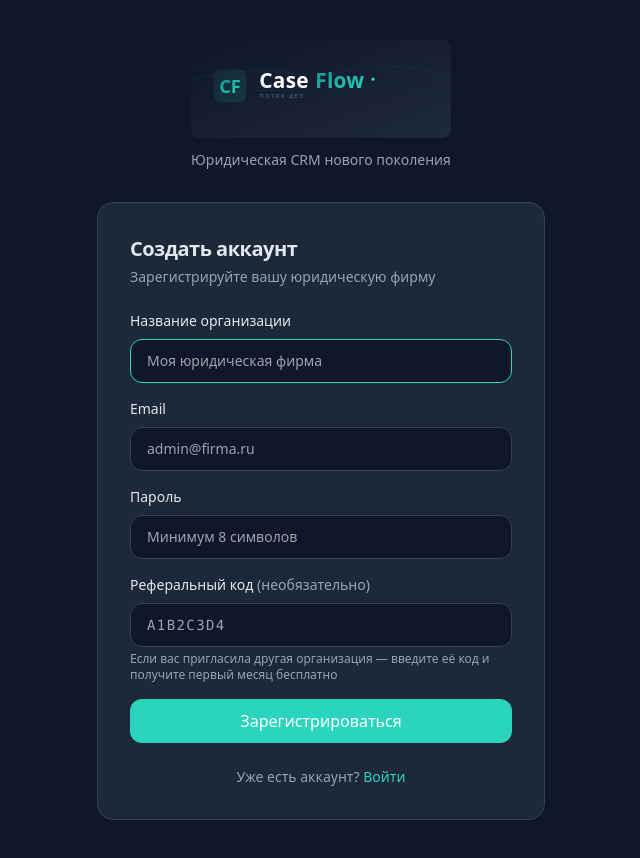
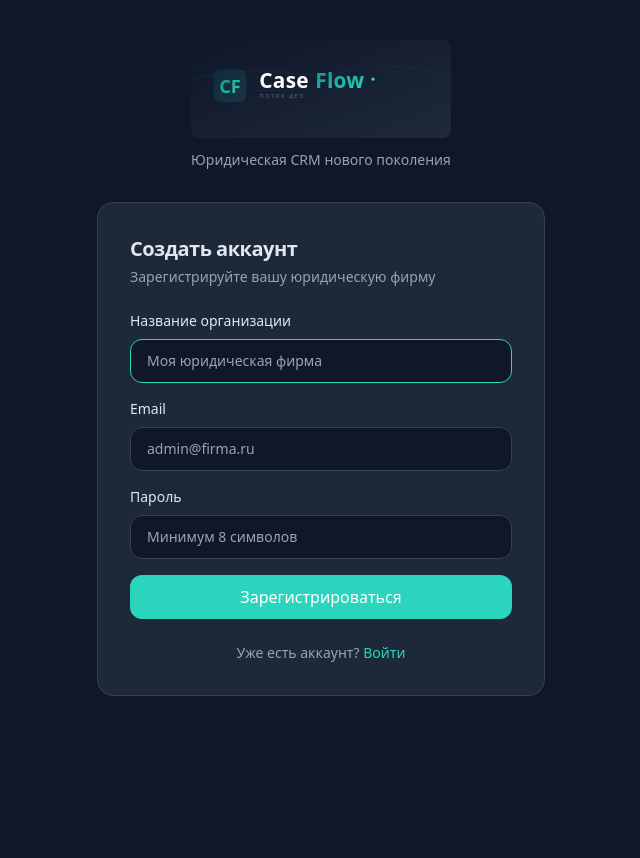
Before and after one commit to RIZVAN321-DIL/SaaS-PROJECT, a Next.js app in the folder frontend/: page /register in a window 1280 px wide. Shown: the whole page, without its empty margins (319-959 px from the left). After the commit the page ends 800 px from the top, so only its background shows below. Built offline with nearby package versions, Linux system fonts and the light colour scheme.

Commit message:
Update page.tsx

```diff
--- a/frontend/src/app/register/page.tsx
+++ b/frontend/src/app/register/page.tsx
@@ -30,7 +30,6 @@ export default function RegisterPage() {
   const [orgName, setOrgName] = useState('');
   const [email, setEmail] = useState('');
   const [password, setPassword] = useState('');
-  const [referralCode, setReferralCode] = useState('');
   const [loading, setLoading] = useState(false);
   const [error, setError] = useState('');
 
@@ -62,7 +61,6 @@ export default function RegisterPage() {
         organizationName: orgName,
         email,
         password,
-        referralCode: referralCode.trim().toUpperCase() || undefined,
       });
       saveLogin(response as { access_token: string; refresh_token: string });
       router.push('/onboarding');
@@ -133,26 +131,6 @@ export default function RegisterPage() {
             </div>
           )}
         </div>
-
-        {/* Реферальный код */}
-        <div>
-          <label className="mb-2 block text-sm font-medium">
-            Реферальный код{' '}
-            <span className="font-normal text-muted-foreground">(необязательно)</span>
-          </label>
-          <input
-            type="text"
-            value={referralCode}
-            onChange={(e) => setReferralCode(e.target.value.toUpperCase())}
-            maxLength={12}
-            className="h-11 w-full rounded-xl border border-border bg-background px-4 font-mono text-sm uppercase tracking-widest outline-none focus:border-primary"
-            placeholder="A1B2C3D4"
-          />
-          <p className="mt-1 text-xs text-muted-foreground">
-            Если вас пригласила другая организация — введите её код и получите первый месяц бесплатно
-          </p>
-        </div>
-
         {error && (
           <div className="rounded-xl border border-red-500/20 bg-red-500/5 p-3 text-sm text-red-500">
             {error}
```
